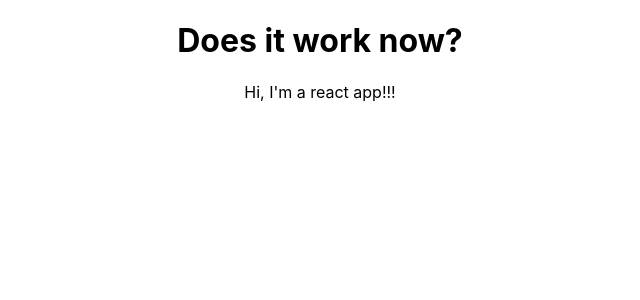
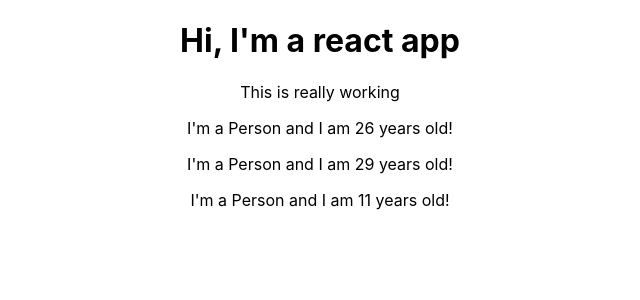
Before and after one commit to Junpengalaitp/React-learning, a React (Create React App) app: page / in a window 1280 px wide. Shown: the top 300 px of the page, without its empty margins (320-960 px from the left). Built offline with nearby package versions, Linux system fonts and the light colour scheme.

Commit message:
output dynamic content

```diff
--- a/src/App.js
+++ b/src/App.js
@@ -1,15 +1,20 @@
 import React, { Component } from 'react';
 import './App.css';
+import Person from "./Person/Person";
 
 class App extends Component{
   render() {
-    // return (
-    //     <div className="App">
-    //       <h1>Hi, I'm a react app</h1>
-    //     </div>
-    // );
-      return React.createElement('div', {className: 'App'},
-          React.createElement('h1', null, 'Does it work now?'), "Hi, I'm a react app!!!")
+    return (
+        <div className="App">
+          <h1>Hi, I'm a react app</h1>
+          <p>This is really working</p>
+            <Person />
+            <Person />
+            <Person />
+        </div>
+    );
+    //   return React.createElement('div', {className: 'App'},
+    //       React.createElement('h1', null, 'Does it work now?'), "Hi, I'm a react app!!!")
   }
 }
 
--- /dev/null
+++ b/src/Person/Person.js
@@ -0,0 +1,7 @@
+import React from 'react'
+
+const person = () => {
+    return <p>I'm a Person and I am {Math.floor(Math.random()*30)} years old!</p>
+};
+
+export default person;
```
